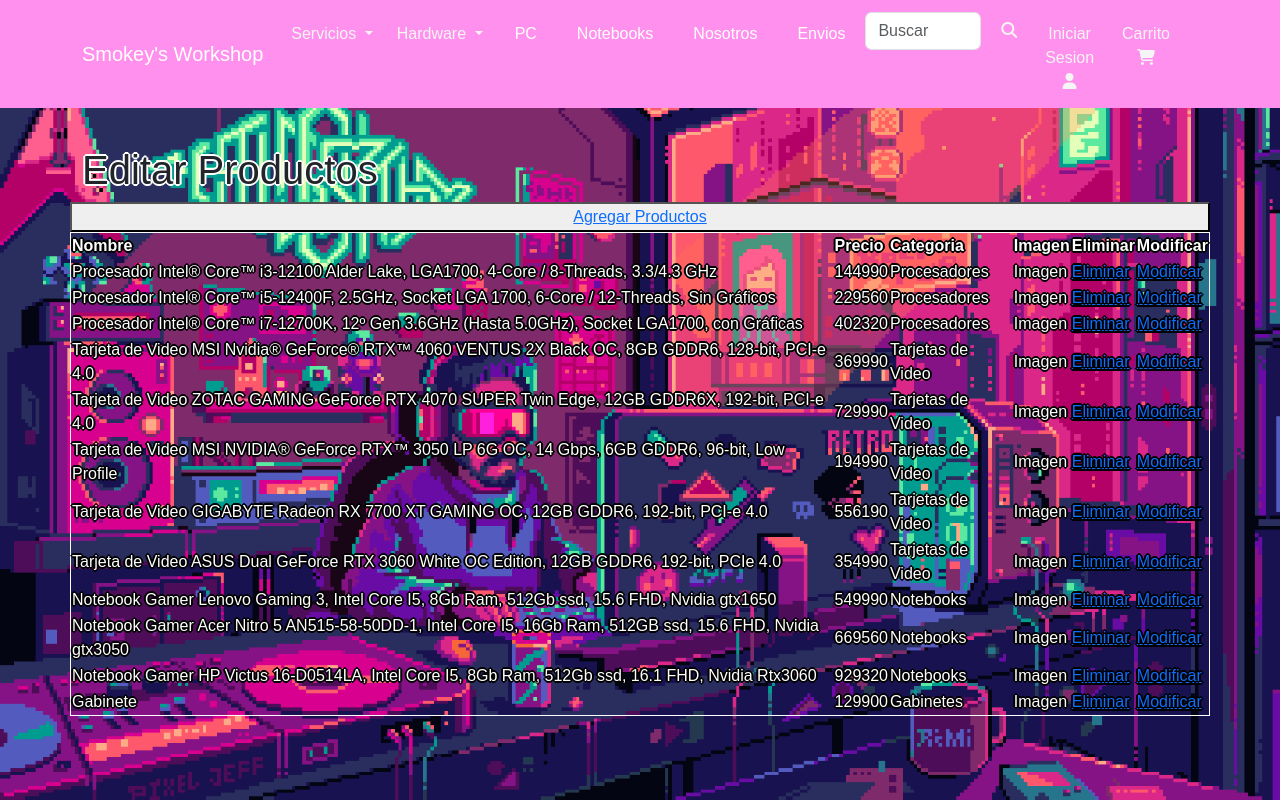
After one commit to matia3/Programacion-web, a Django app: page /crud in a window 1280 px wide. The commit adds this page. Run offline with Django 4.2, Linux system fonts and the light colour scheme; data comes from the database, SQL or seed files in the repository; both versions use the stored data as it was after the commit.

Commit message:
Cambios hechos en clase

```diff
--- a/productos/models.py
+++ b/productos/models.py
@@ -3,7 +3,7 @@
 class productos(models.Model):
     nombre = models.CharField(max_length=255)
     precio = models.DecimalField(max_digits=10, decimal_places=0)
-    imagen = models.ImageField(upload_to='productos/static/img/', null=True, blank=True)  # ImageField to handle image uploads
+    imagen = models.ImageField(upload_to='productos/static/img/', null=True, blank=True)
     categoria = models.CharField(max_length=255)
 
     def __str__(self):
--- /dev/null
+++ b/productos/templates/crud/productos_list.html
@@ -0,0 +1,43 @@
+{% extends "productos/base.html" %}
+{% block title %} {% endblock %}
+{% block content %}
+{% load static %}
+<div class="container pt-5">
+    <h1 class="titulo pt-5 text-dark">Editar Productos</h1>
+</div>
+
+<!-- Contenido en tarjetas -->
+<div class="container">
+    <div class="row">
+        <button type="button">
+            <a href="{% url 'productosAdd' %}">Agregar Productos</a>
+        </button>
+        <div id="idMensajes">
+            {% if mensaje %}
+                {{ mensaje }}
+            {% endif %}
+
+        </div>
+        <table class="titulo2" style="color: white; font-size: 16px; border:1px solid white;">
+            {% if productos %}
+                <th>Nombre</th>
+                <th>Precio</th>
+                <th>Categoria</th>
+                <th>Imagen</th>
+                <th>Eliminar</th>
+                <th>Modificar</th>
+                {% for producto in productos %}
+                <tr>
+                    <td>{{ producto.nombre }}</td>
+                    <td>{{ producto.precio }}</td>
+                    <td>{{ producto.categoria }}</td>
+                    <td>Imagen</td>
+                    <td><a href="">Eliminar</a></td>
+                    <td><a href="">Modificar</a></td>
+                </tr>
+                {% endfor %}
+                {% endif %}
+        </table>
+    </div>
+</div>
+{% endblock %}
--- a/productos/templates/productos/index.html
+++ b/productos/templates/productos/index.html
@@ -50,10 +50,10 @@
     <!-- Tarjeta 1 -->
     <div class="col-xxl-3 col-lg-4 col-md-6 col-sm-12 d-flex justify-content-center mb -3">
         <button class="card " role="button" tabindex="0">
-            <img src="img/rtx4060.png" class="card-img-top" alt="">
+            <img src="{% static 'img/pcesc3.png' %}" class="card-img-top" alt="">
             <div class="card-body">
-                <h5 class="card-title">Tarjeta de Video MSI Nvidia® GeForce® RTX™ 4060 VENTUS 2X Black OC, 8GB GDDR6, 128-bit, PCI-e 4.0</h5>
-                <p class="card-text">$369.990</p>
+                <h5 class="card-title">Gabinete asdasdasd asdasds asdasdasd asdasdasd</h5>
+                <p class="card-text">$119.990</p>
                 <a href="#" class="btn btn-coral">Añadir al carrito</a>
             </div>
         </button>
--- a/productos/urls.py
+++ b/productos/urls.py
@@ -7,4 +7,6 @@
     path("", views.index, name='index'),
     path("productos/<str:categoria>", views.listar_productos, name='listar_productos'),
     path("agregarproductos", views.agregar_productos, name='agregar_productos'),
+    path("crud", views.crud, name="crud"),
+    path("productosAdd", views.productosAdd, name="productosAdd"),
 ]+ static(settings.MEDIA_URL, document_root=settings.MEDIA_ROOT)
--- a/productos/views.py
+++ b/productos/views.py
@@ -19,3 +19,13 @@
 def agregar_productos(request):
     context={}
     return render(request, 'agregarproductos.html', context)
+
+def crud(request):
+    var_productos = productos.objects.all()
+    context = {'productos': var_productos}
+    return render(request,'crud/productos_list.html', context)
+
+def productosAdd(request):
+    if request.method is not "post":
+        context={}
+        return render(request,'crud/productos_add.html',context)
```
Also changed, not shown: productos/templates/agregarproductos.html (deleted, +0 -16 lines), productos/templates/crud/productos_add.html (added, +24 -0 lines), db.sqlite3, productos/img/pcesc.png (added), productos/img/pcesc2.png (added), productos/img/pcesc3.png (added), productos/static/img/pcesc.png (added), productos/static/img/pcesc2.png (added), productos/static/img/pcesc3.png (added), productos/static/img/pcesc_oPUlMCj.png (added).
